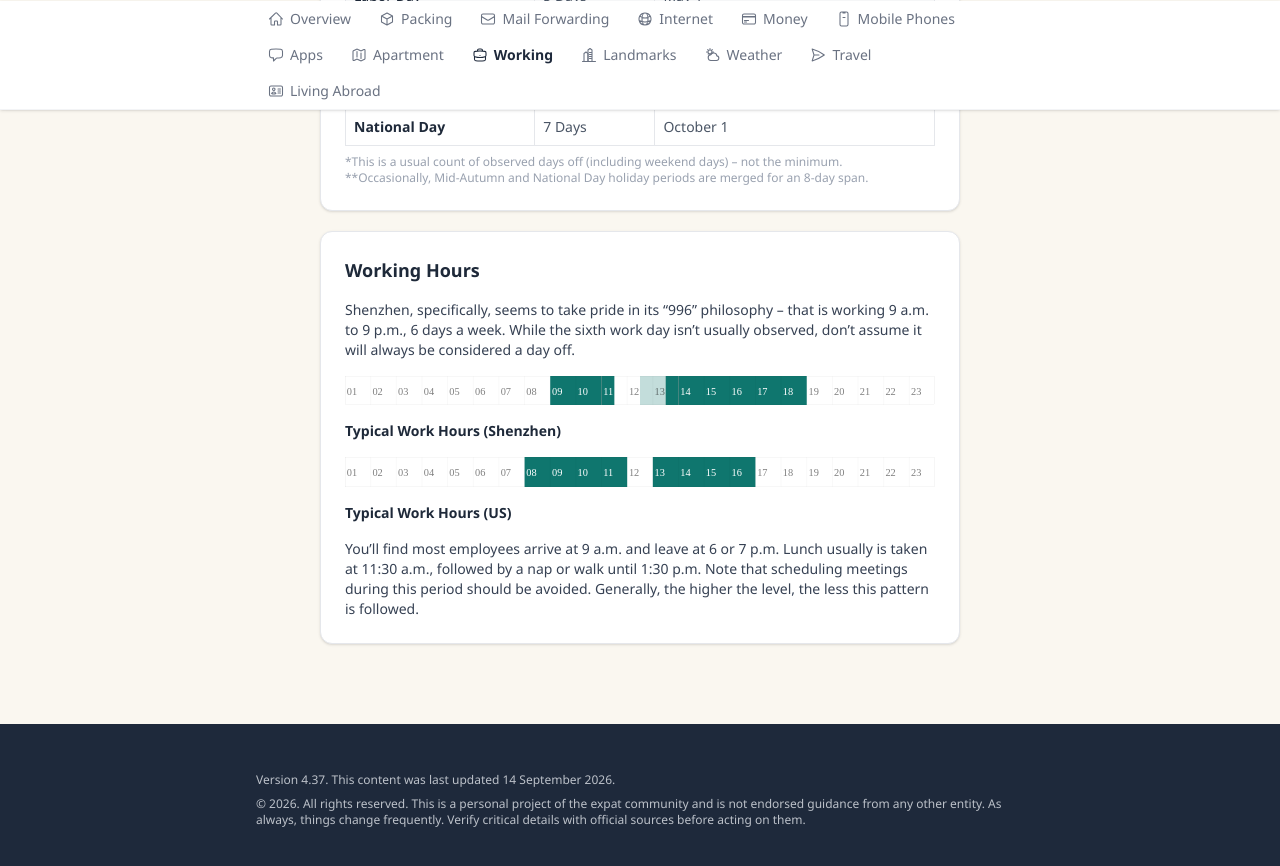
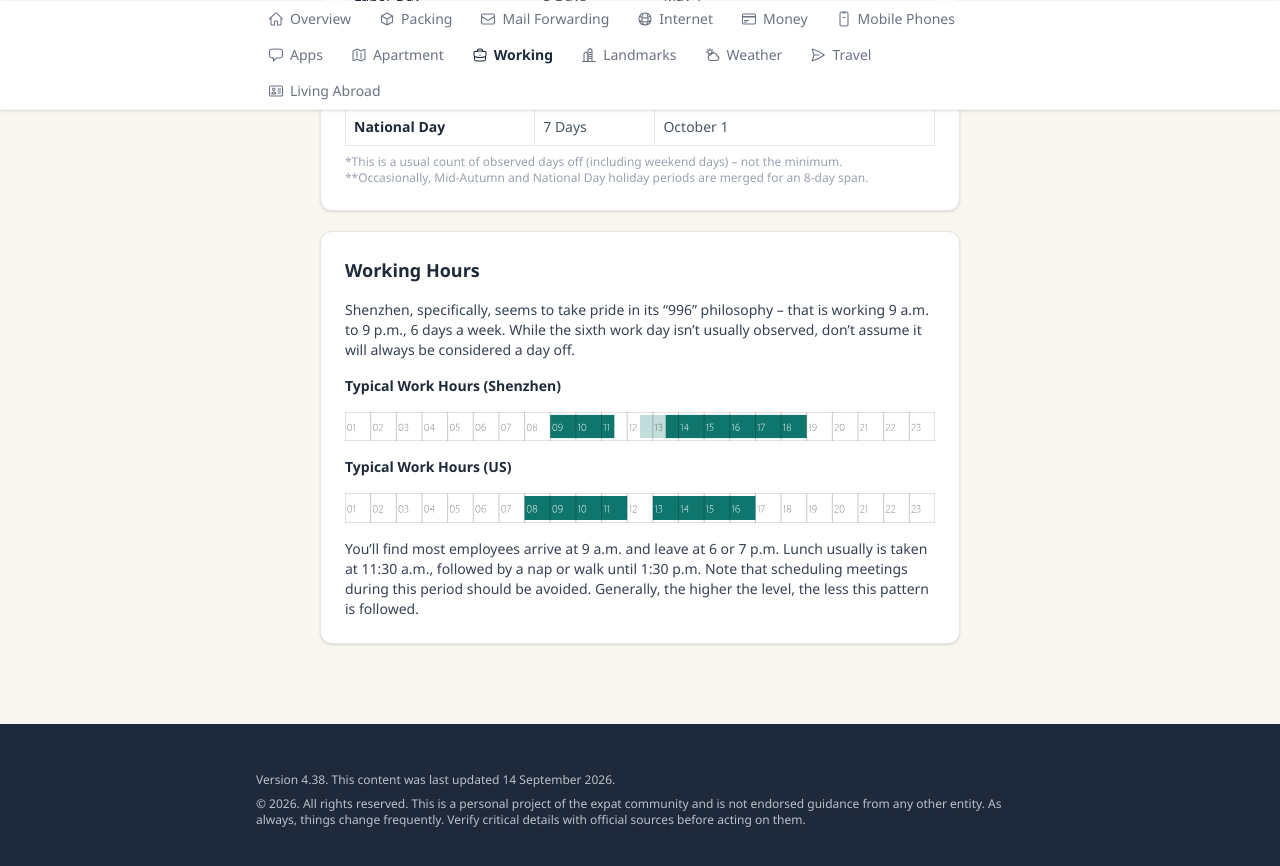
Before and after one commit to livinginshenzhen/guide, a Jekyll site: the page built from working.html, in a window 1280 px wide and 900 px high, scrolled down 1006 px. Shown: the top 866 px of the window. Built offline with Jekyll 4.4.1, drawn with Linux system fonts in a browser that asks for light colours; some web fonts are replaced.

Commit message:
Solid US holiday fill, outlined-type hour graphics, reposition labels (v4.38)
- US day-off calendar now uses solid blue instead of halftone, matching the Shenzhen calendar's style
- Replace hour graphics with designer-outlined-type versions (no font dependency, fixes the serif-fallback rendering issue)
- Move "Typical Work Hours" labels above their graphics instead of below

Co-Authored-By: Claude Sonnet 5 <noreply@anthropic.com>

```diff
--- a/_layouts/default.html
+++ b/_layouts/default.html
@@ -87,7 +87,7 @@
 <!-- FOOTER -->
 <footer class="bg-brand text-white mt-12" style="background-color:#1e293b; padding-top:3rem; padding-bottom:4.5rem;">
   <div class="max-w-4xl mx-auto px-4">
-    <p class="text-blue-300 text-xs">Version 4.37. This content was last updated 14 September 2026.</p>
+    <p class="text-blue-300 text-xs">Version 4.38. This content was last updated 14 September 2026.</p>
     <p class="text-blue-300 text-xs mt-2">&copy; 2026. All rights reserved. This is a personal project of the expat community and is not endorsed guidance from any other entity. As always, things change frequently. Verify critical details with official sources before acting on them.</p>
   </div>
 </footer>
--- a/working.html
+++ b/working.html
@@ -57,14 +57,14 @@ title: "Working – Living in Shenzhen"
       <h3 class="font-bold text-lg">Working Hours</h3>
       <p class="text-sm text-gray-700">Shenzhen, specifically, seems to take pride in its &ldquo;996&rdquo; philosophy &ndash; that is working 9 a.m. to 9 p.m., 6 days a week. While the sixth work day isn&rsquo;t usually observed, don&rsquo;t assume it will always be considered a day off.</p>
 
+      <p class="text-sm font-bold text-gray-800">Typical Work Hours (Shenzhen)</p>
       <div style="overflow-x:auto;">
         <img src="{{ '/assets/calendars/work-hours-shenzhen.svg' | relative_url }}?v={{ site.time | date: '%s' }}" alt="Typical Shenzhen work hours by hour of day, showing work blocks and a lunch break" class="w-full block" loading="lazy">
       </div>
-      <p class="text-sm font-bold text-gray-800">Typical Work Hours (Shenzhen)</p>
+      <p class="text-sm font-bold text-gray-800">Typical Work Hours (US)</p>
       <div style="overflow-x:auto;">
         <img src="{{ '/assets/calendars/work-hours-us.svg' | relative_url }}?v={{ site.time | date: '%s' }}" alt="Typical US work hours by hour of day, showing work blocks and a lunch break" class="w-full block" loading="lazy">
       </div>
-      <p class="text-sm font-bold text-gray-800">Typical Work Hours (US)</p>
 
       <p class="text-sm text-gray-700">You&rsquo;ll find most employees arrive at 9 a.m. and leave at 6 or 7 p.m. Lunch usually is taken at 11:30 a.m., followed by a nap or walk until 1:30 p.m. Note that scheduling meetings during this period should be avoided. Generally, the higher the level, the less this pattern is followed.</p>
     </div>
```
Also changed, not shown: assets/calendars/work-calendar-us-2026.svg, assets/calendars/work-hours-shenzhen.svg, assets/calendars/work-hours-us.svg.
